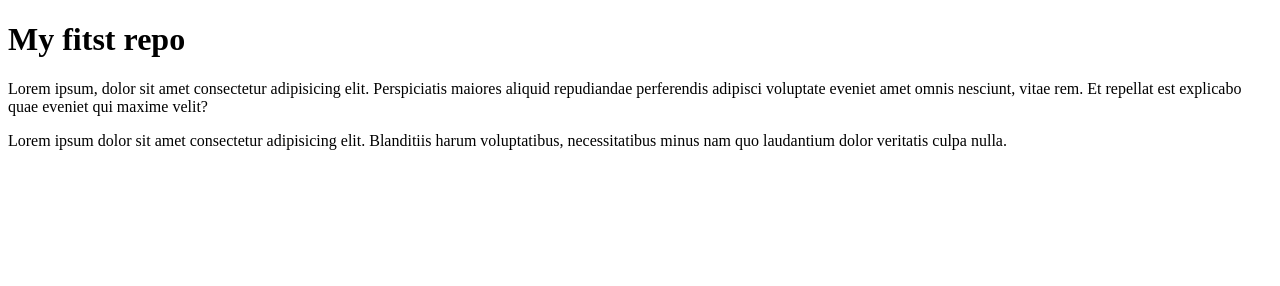
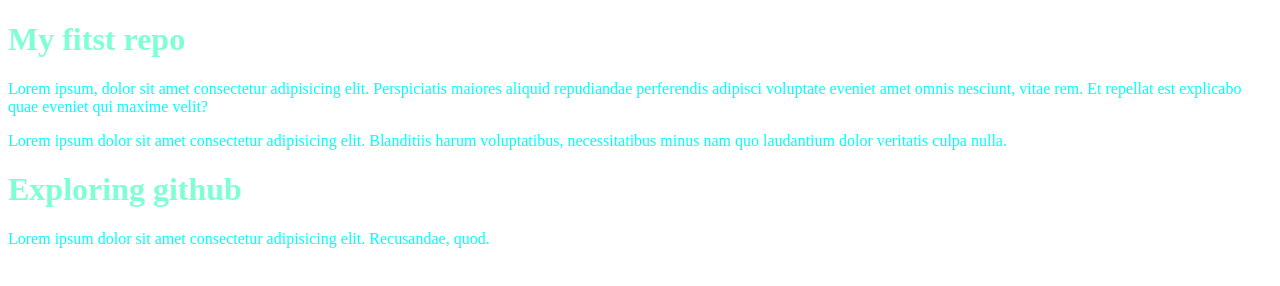
Before and after one commit to olidhasan1/my-third-repo, a plain HTML site: page index.html in a window 1280 px wide. Drawn offline with Linux system fonts and the light colour scheme.

Commit message:
style added

```diff
--- a/index.html
+++ b/index.html
@@ -6,6 +6,7 @@
     <meta http-equiv="X-UA-Compatible" content="IE=edge">
     <meta name="viewport" content="width=device-width, initial-scale=1.0">
     <title>my third repo</title>
+    <link rel="stylesheet" href="style.css">
 </head>
 
 <body>
@@ -15,6 +16,8 @@
         velit?</p>
     <p> Lorem ipsum dolor sit amet consectetur adipisicing elit. Blanditiis harum voluptatibus, necessitatibus minus nam
         quo laudantium dolor veritatis culpa nulla.</p>
+    <h1>Exploring github</h1>
+    <p>Lorem ipsum dolor sit amet consectetur adipisicing elit. Recusandae, quod.</p>
 </body>
 
 </html>
--- /dev/null
+++ b/style.css
@@ -0,0 +1,7 @@
+p {
+    color: aqua;
+}
+
+h1 {
+    color: aquamarine;
+}
```
